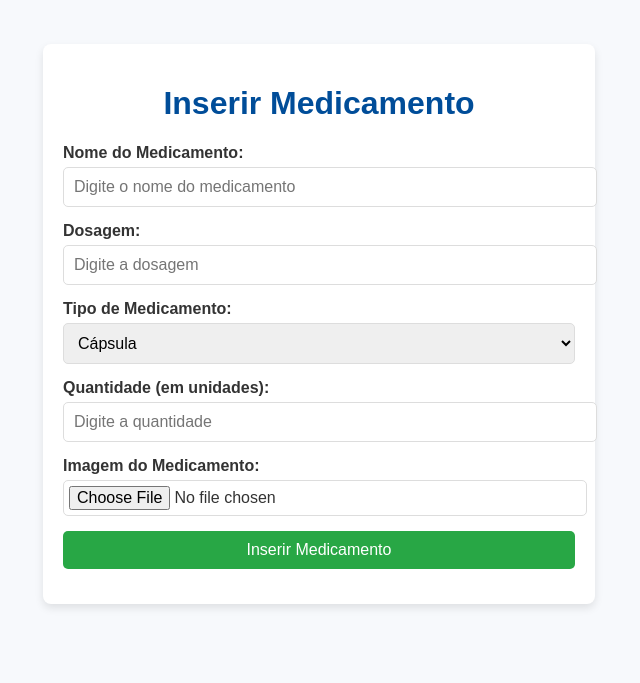
After one commit to PIU-nivesp/Projeto-integrador-nova-versao, a Django app: template pisite/catalogo/templates/catalogo/inserir.html in a window 1280 px wide. The commit adds this page. Shown: the part 117-800 px from the top of the page, without its empty margins (321-961 px from the left). Run offline with Django 5.2, Linux system fonts and the light colour scheme; the template is opened without the code that fills it, so the values that code supplies are empty.

Commit message:
Inserido página 'Inserir remédio'

```diff
--- a/pisite/catalogo/templates/catalogo/index.html
+++ b/pisite/catalogo/templates/catalogo/index.html
@@ -191,7 +191,7 @@
         <div class="navbar-container">
             <a href="#" class="navbar-brand"><img src="https://agenciatrius.com.br/advogadoBhauer/wp-content/uploads/2025/11/logobranca.png"></a>
             <div class="navbar-links">
-                <a href="#"><img src="https://agenciatrius.com.br/advogadoBhauer/wp-content/uploads/2025/11/armazenamento-de-dados-1.png"></a>
+                <a href="https://pisite.fly.dev/inserir"><img src="https://agenciatrius.com.br/advogadoBhauer/wp-content/uploads/2025/11/armazenamento-de-dados-1.png"></a>
                 <a href="#"><img src="https://agenciatrius.com.br/advogadoBhauer/wp-content/uploads/2025/11/alerta-1.png"></a>
             </div>
         </div>
--- /dev/null
+++ b/pisite/catalogo/templates/catalogo/inserir.html
@@ -0,0 +1,189 @@
+<!DOCTYPE html>
+<html lang="pt-br">
+
+<head>
+    <meta charset="UTF-8">
+    <meta name="viewport" content="width=device-width, initial-scale=1.0">
+    <title>Inserir Medicamento</title>
+
+    <style>
+
+     .navbar {
+            background-color: #004d99; /* Azul escuro */
+            padding: 15px 0;
+        }
+
+        .navbar-container {
+            width: 80%;
+            margin: 0 auto;
+            display: flex;
+            justify-content: space-between;
+            align-items: center;
+        }
+
+        .navbar-brand {
+            color: white;
+            text-decoration: none;
+        }
+
+        .navbar-brand img{
+            width: 30%;
+        }
+
+        .navbar-links {
+            display: flex;
+            justify-content: flex-end; /* Alinha o item para o final horizontalmente */
+        }
+
+        .navbar-links img{
+            width: 30%;
+        }
+
+        .navbar-links a {
+            display: flex;
+            justify-content: end;
+            color: white;
+            text-decoration: none;
+        }
+
+        /* Estilo da seção de assinatura */
+        .subscribe-section {
+            text-align: center;
+            padding: 50px 20px;
+            background-color: #0066cc;
+            color: white;
+        }
+
+        .subscribe-btn:hover {
+            background-color: #ff6600;
+        }
+
+        body {
+            font-family: Arial, sans-serif;
+            background-color: #f7f9fc;
+            color: #333;
+            margin: 0;
+            padding: 0;
+        }
+
+        .container {
+            width: 40%;
+            margin: 50px auto;
+            padding: 20px;
+            background-color: #ffffff;
+            border-radius: 8px;
+            box-shadow: 0 4px 8px rgba(0, 0, 0, 0.1);
+        }
+
+        h1 {
+            text-align: center;
+            color: #004d99;
+        }
+
+        .form-group {
+            margin-bottom: 15px;
+        }
+
+        .form-group label {
+            display: block;
+            font-weight: bold;
+            margin-bottom: 5px;
+        }
+
+        .form-group input,
+        .form-group select {
+            width: 100%;
+            padding: 10px;
+            font-size: 1em;
+            border: 1px solid #ddd;
+            border-radius: 5px;
+        }
+
+        .form-group input[type="file"] {
+            padding: 5px;
+        }
+
+        .form-group button {
+            background-color: #28a745;
+            color: white;
+            padding: 10px 20px;
+            border: none;
+            border-radius: 5px;
+            font-size: 1em;
+            cursor: pointer;
+            width: 100%;
+        }
+
+        .form-group button:hover {
+            background-color: #218838;
+        }
+
+        .form-container {
+            max-width: 600px;
+            margin: 0 auto;
+        }
+    </style>
+</head>
+
+<body>
+
+        <!-- Barra de Navegação -->
+    <nav class="navbar">
+        <div class="navbar-container">
+            <a href="#" class="navbar-brand"><img src="https://agenciatrius.com.br/advogadoBhauer/wp-content/uploads/2025/11/logobranca.png"></a>
+            <div class="navbar-links">
+                <a href="#"><img src="https://agenciatrius.com.br/advogadoBhauer/wp-content/uploads/2025/11/armazenamento-de-dados-1.png"></a>
+                <a href="#"><img src="https://agenciatrius.com.br/advogadoBhauer/wp-content/uploads/2025/11/alerta-1.png"></a>
+            </div>
+        </div>
+    </nav>
+
+    <div class="container">
+        <h1>Inserir Medicamento</h1>
+        <div class="form-container">
+            <form action="/submit-form" method="POST" enctype="multipart/form-data">
+                <!-- Nome do Medicamento -->
+                <div class="form-group">
+                    <label for="nome">Nome do Medicamento:</label>
+                    <input type="text" id="nome" name="nome" required placeholder="Digite o nome do medicamento">
+                </div>
+
+                <!-- Dosagem -->
+                <div class="form-group">
+                    <label for="dosagem">Dosagem:</label>
+                    <input type="text" id="dosagem" name="dosagem" required placeholder="Digite a dosagem">
+                </div>
+
+                <!-- Tipo de Medicamento -->
+                <div class="form-group">
+                    <label for="tipo">Tipo de Medicamento:</label>
+                    <select id="tipo" name="tipo" required>
+                        <option value="cp">Cápsula</option>
+                        <option value="fr">Frasco</option>
+                        <option value="amp">Ampola</option>
+                    </select>
+                </div>
+
+                <!-- Quantidade -->
+                <div class="form-group">
+                    <label for="quantidade">Quantidade (em unidades):</label>
+                    <input type="number" id="quantidade" name="quantidade" required min="1" placeholder="Digite a quantidade">
+                </div>
+
+                <!-- Imagem do Medicamento -->
+                <div class="form-group">
+                    <label for="imagem">Imagem do Medicamento:</label>
+                    <input type="file" id="imagem" name="imagem" accept="image/*" required>
+                </div>
+
+                <!-- Botão de Envio -->
+                <div class="form-group">
+                    <button type="submit">Inserir Medicamento</button>
+                </div>
+            </form>
+        </div>
+    </div>
+
+</body>
+
+</html>
--- a/pisite/catalogo/views.py
+++ b/pisite/catalogo/views.py
@@ -12,3 +12,6 @@ def index(request):
 
 def estoque(request):
     return render(request, 'catalogo/estoque.html')
+
+def inserir(request):
+    return render(request, 'catalogo/inserir.html')
--- a/pisite/pisite/urls.py
+++ b/pisite/pisite/urls.py
@@ -23,4 +23,5 @@ urlpatterns = [
     path('', views.login_view, name='login'),
     path('home', views.index, name='index'),
     path('estoque', views.estoque, name='estoque'),
+    path('inserir', views.inserir, name='inserir'),
 ]
```
